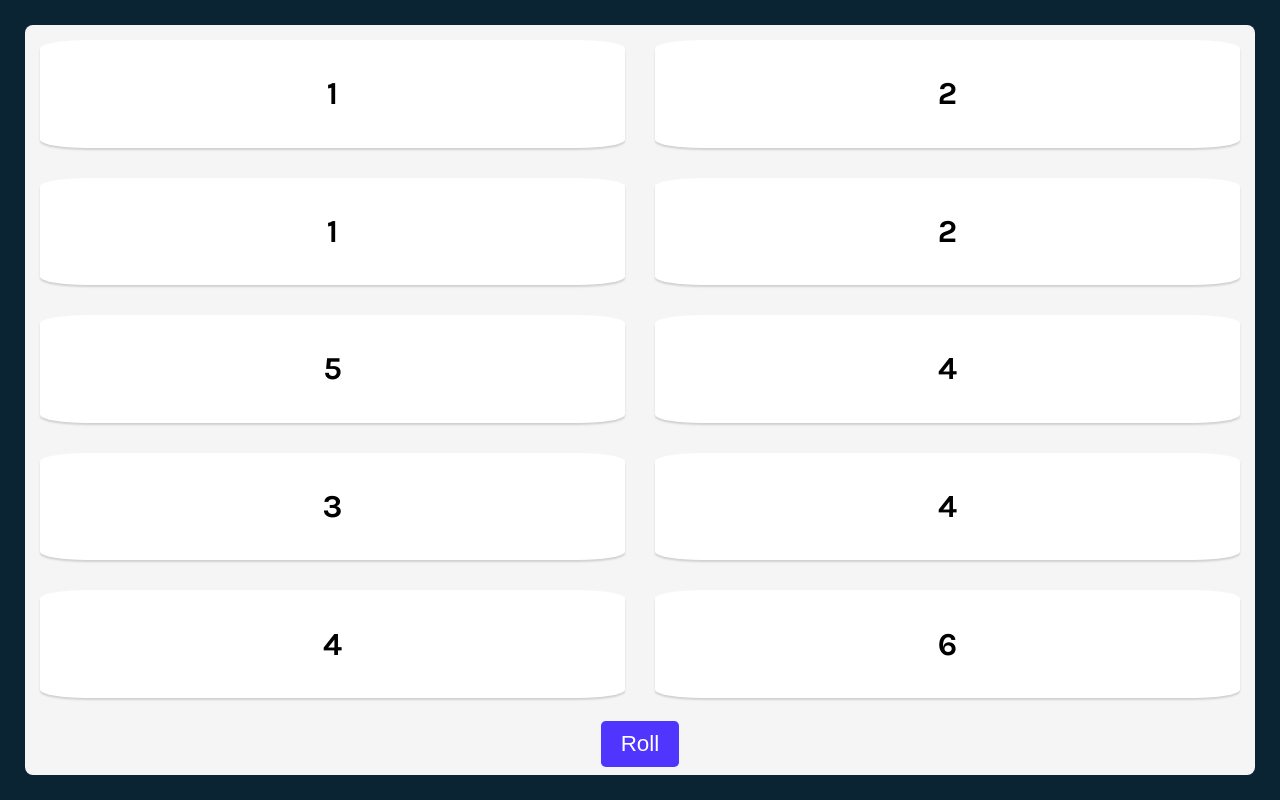
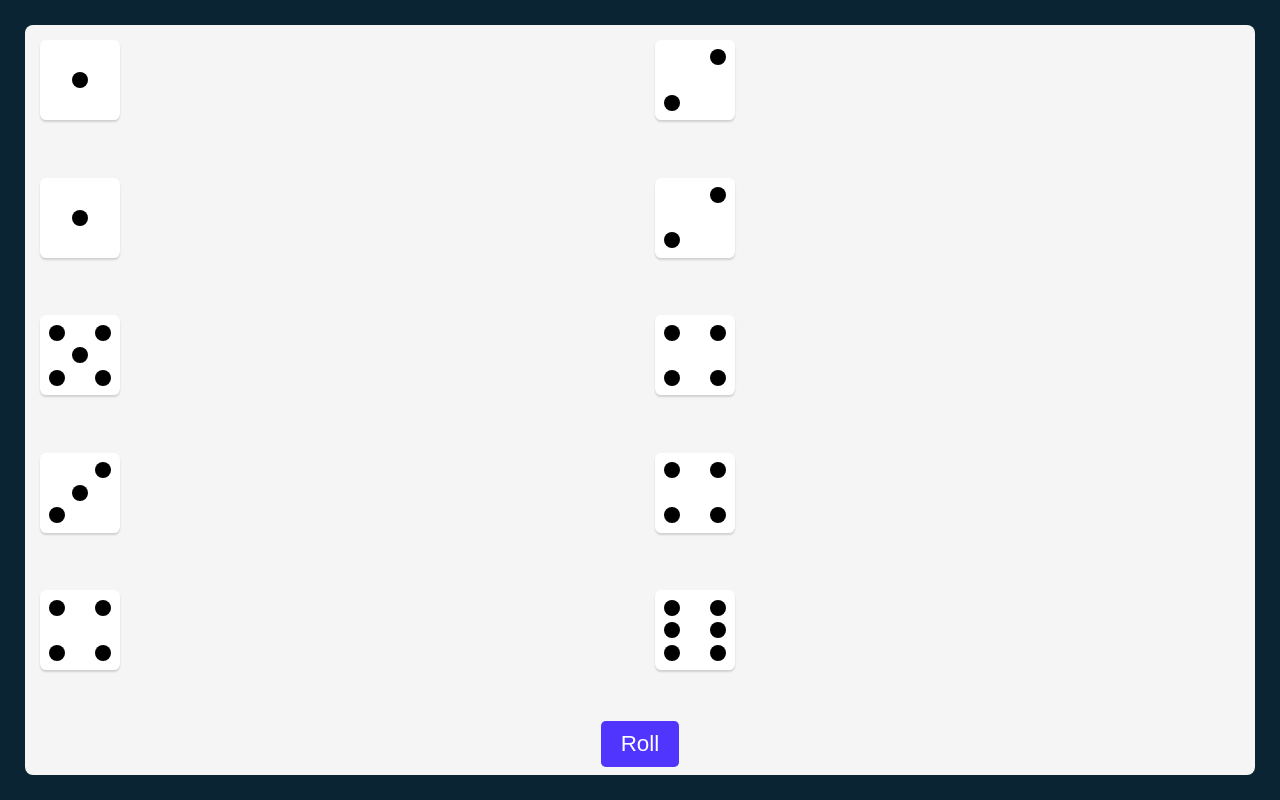
Before and after one commit to minhvyha/Tenzies, a React (Vite) app: page / in a window 1280 px wide. Built offline with nearby package versions, Linux system fonts and the light colour scheme.

Commit message:
update dot

```diff
--- a/src/Dice.jsx
+++ b/src/Dice.jsx
@@ -1,7 +1,36 @@
 function Dice(props) {
+  const faces = [
+    [<div className="dot center middle"></div>],
+
+    [<div className="dot top right"></div>,
+    <div className="dot bottom left"></div>],
+
+    [<div className="dot top right"></div>,
+    <div className="dot center middle"></div>,
+    <div className="dot bottom left"></div>],
+
+    [<div className="dot top left"></div>,
+    <div className="dot top right"></div>,
+    <div className="dot bottom left"></div>,
+    <div className="dot bottom right"></div>],
+
+    [<div className="dot top left"></div>,
+    <div className="dot top right"></div>,
+    <div className="dot center middle"></div>,
+    <div className="dot bottom left"></div>,
+    <div className="dot bottom right"></div>],
+
+    [<div className="dot top left"></div>,
+    <div className="dot top right"></div>,
+    <div className="dot center left"></div>,
+    <div className="dot center right"></div>,
+    <div className="dot bottom left"></div>,
+    <div className="dot bottom right"></div>],
+  ]
+  let face = faces[props.value - 1]
   return (
     <div onClick={props.holdDice} className={props.isHeld === true ? 'dice held' : 'dice'}>
-      <span>{props.value}</span>
+      {face}
     </div>
   )
 }
--- a/src/index.css
+++ b/src/index.css
@@ -50,18 +50,47 @@ main{
 /*=============== DIE ===============*/
 
 .dice{
-  display: flex;
-  padding: 15px;
+  display: grid;
+  grid-template-columns: repeat(3, 1fr);
+  grid-template-rows: repeat(3, 1fr);
+  width: 80px;
+  height: 80px;
   background-color: #FFFFFF;
-  justify-content: center;
-  align-items: center;
   margin: 15px;
   box-shadow: 0px 2px 2px rgba(0, 0, 0, 0.15);
   font-size: 2rem;
   border-radius: 8%;
+  padding: 6px;
 }
 
 .dice.held{
   background-color: #59E391;
 }
+
+
+.dot{
+  background-color: black;
+  border-radius: 50%;
+  width: 16px;
+  height: 16px;
+  place-self: center;
+}
+.top{
+  grid-row-start: 1;
+}
+.center{
+  grid-row-start: 2;
+}
+.bottom{
+  grid-row-start: 3;
+}
+.left{
+  grid-column-start: 1;
+}
+.middle{
+  grid-column-start: 2;
+}
+.right{
+  grid-column-end: -1;
+}
 /*=============== BREAKPOINTS ===============*/
```
